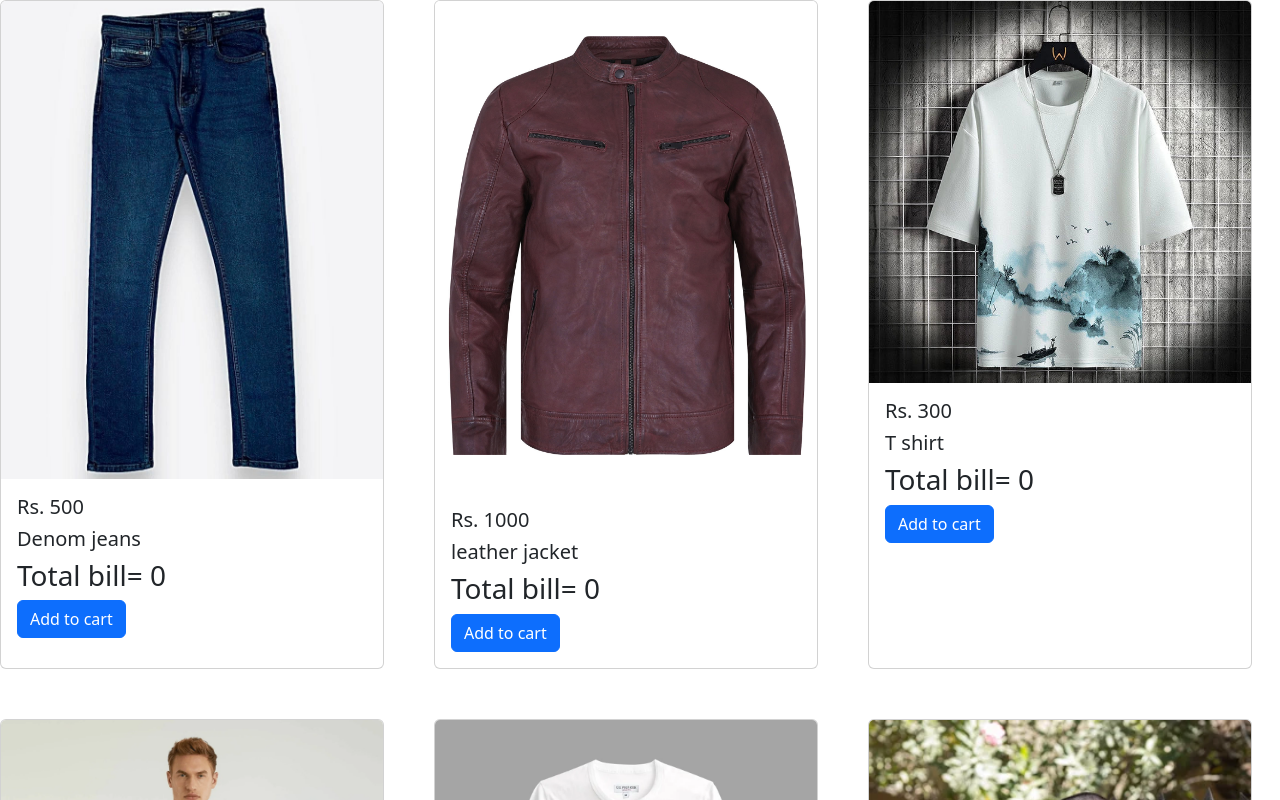
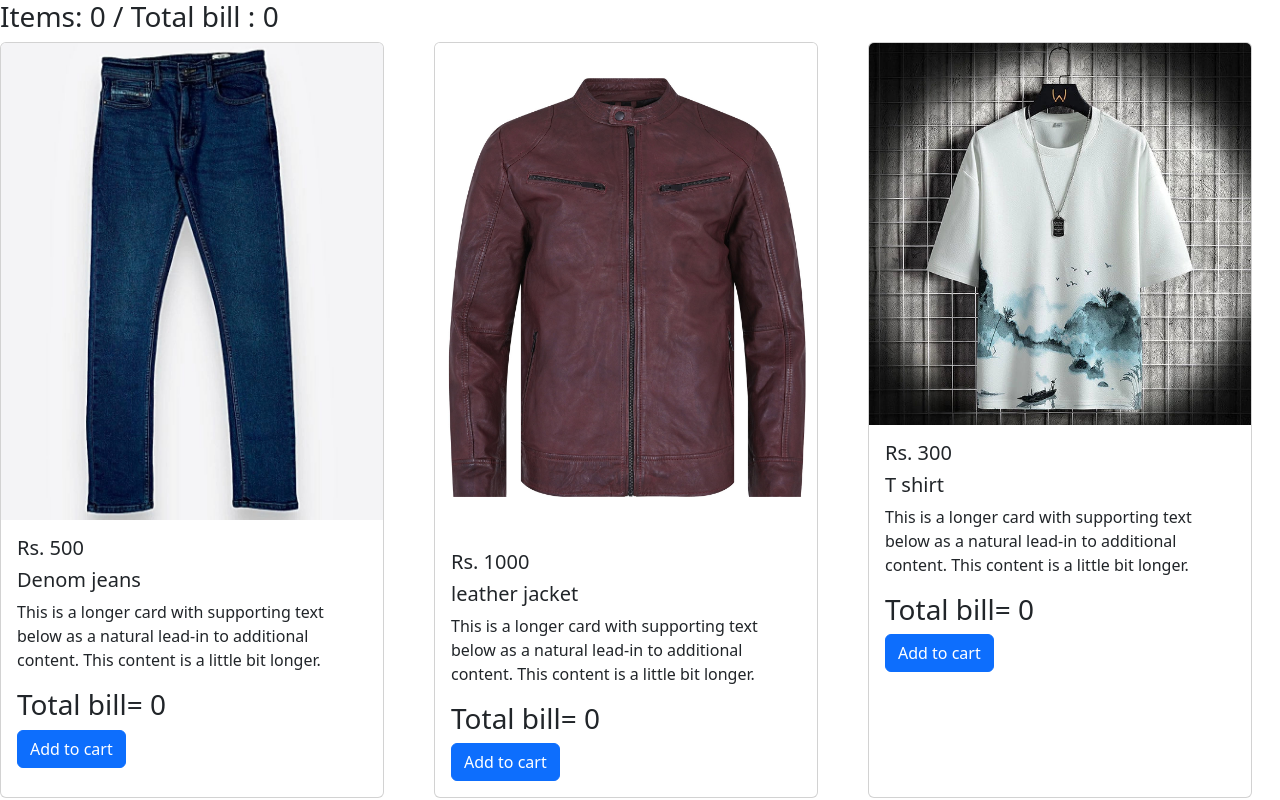
Before and after one commit to shehryarkj/add-to-cart, a React (Vite) app: page / in a window 1280 px wide. Shown: the top 800 px of the page. Built offline with nearby package versions, Linux system fonts and the light colour scheme.

Commit message:
Update App.jsx

```diff
--- a/src/App.jsx
+++ b/src/App.jsx
@@ -71,16 +71,20 @@ const [counter,setCounter]= useState(0)
   }
 
   return (
+    <>
+    <div className="d2"> <h3>Items: {counter} / Total bill : {totals.reduce((a, b) => a + b, 0)}</h3>  </div>
     <div id='d1'>
-
-      {products.map((p, index) => (
-        <div className="col" >
+    {products.map((p, index) => (
+      <div className="col" >
           <div className="card h-100">
             <img src={p.src} className="card-img-top" alt="..." />
             <div className="card-body">
               <h5 className="card-title">Rs. {p.price}</h5>
               <h5 className="card-title">{p.title}</h5>
-
+              <p className="card-text">
+                This is a longer card with supporting text below as a natural lead-in
+                to additional content. This content is a little bit longer.
+              </p>
               <h3>Total bill= {totals[index]}</h3>
               <button
                 onClick={() => inc(index)}
@@ -94,6 +98,7 @@ const [counter,setCounter]= useState(0)
         </div>
       ))}
     </div>
+          </>
   );
 }
 
```
